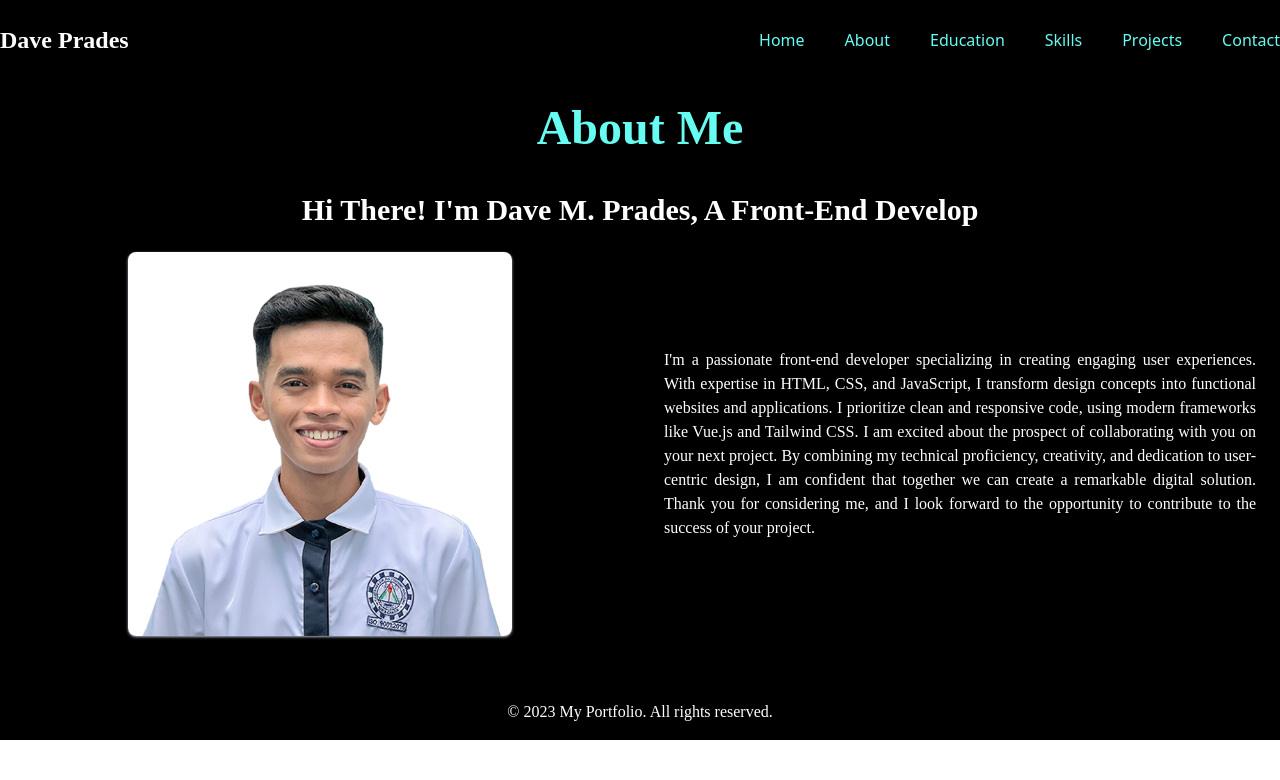
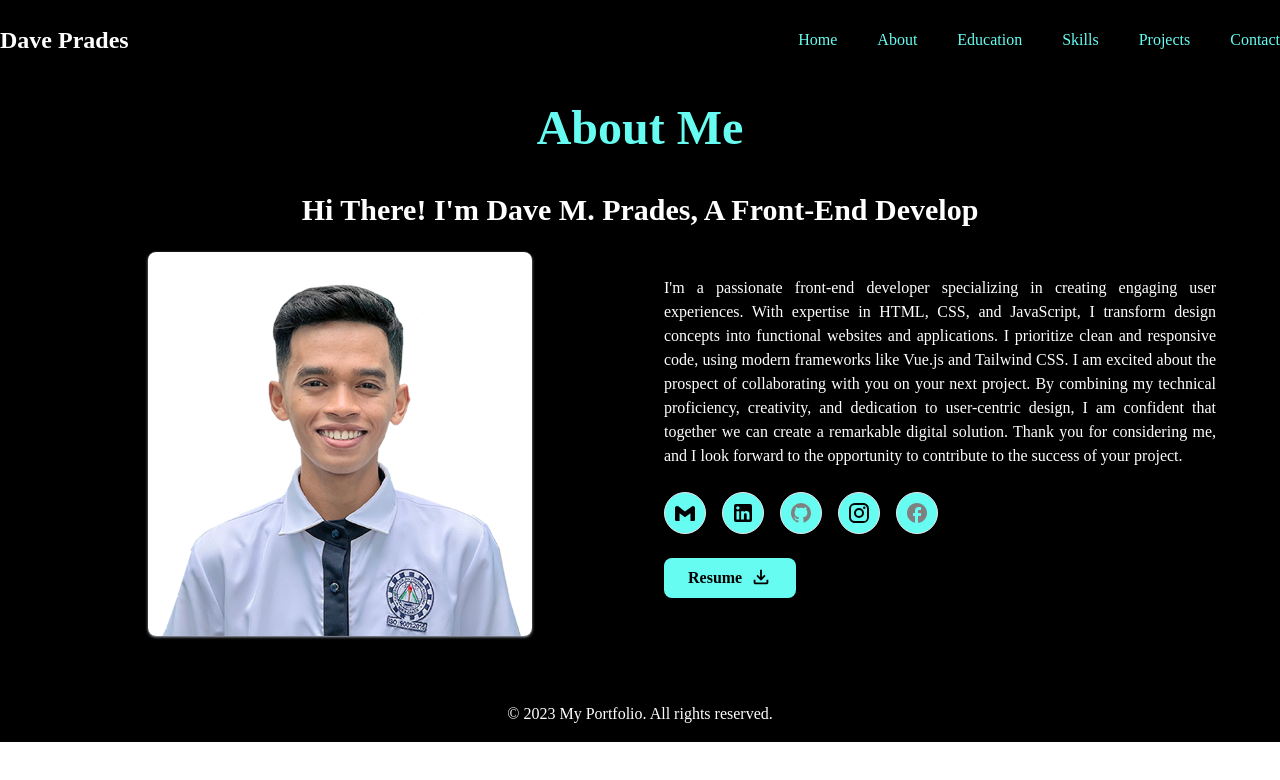
Before and after one commit to Wazeeexx/pradesportfolio, a Nuxt app: page /aboutme in a window 1280 px wide. Shown: the top 780 px of the page. Built offline with nearby package versions, Linux system fonts and the light colour scheme.

Commit message:
feat: Change content in about me.

```diff
--- a/pages/aboutme.vue
+++ b/pages/aboutme.vue
@@ -3,7 +3,7 @@
     <navbar />
     <menubar />
 
-    <section id="about" class="py-12">
+    <section id="about" class="py-12" style="margin-left: 40px; margin-right: 40px;">
       <h2 class="text-5xl font-bold font-poppins text-center mb-8" style="font-family: 'Poppins'; color: #66fcf1;">About Me</h2>
         <div class="flex justify-center">
           <p id="typewriter-text" class="text-3xl mb-4 p-2 font-semibold sm:text-center md:text-3xl lg:text-3xl xl:text-3xl text-white text-center font-mono" style="font-family: 'Poppins';"></p>
@@ -15,12 +15,63 @@
           </div>
 
           <div class="flex items-center mx-auto">
-          <p class="text-base sm:text-base lg:text-base text-justify px-6 py-6 sm:mx-auto text-white" style="font-family: 'Poppins';">
+            <div class="text-base sm:text-base lg:text-base text-justify px-6 py-6 sm:mx-auto text-white mx-0 sm:mx-auto" style="font-family: 'Poppins';">
               I'm a passionate front-end developer specializing in creating engaging user experiences. With expertise in HTML, CSS, and JavaScript,
               I transform design concepts into functional websites and applications. I prioritize clean and responsive code, using modern frameworks like Vue.js and Tailwind CSS.
               I am excited about the prospect of collaborating with you on your next project. By combining my technical proficiency, creativity, and dedication to user-centric design,
-            I am confident that together we can create a remarkable digital solution. Thank you for considering me, and I look forward to the opportunity to contribute to the success of your project.
-          </p>
+              I am confident that together we can create a remarkable digital solution. Thank you for considering me, and I look forward to the opportunity to contribute to the success of your project.<br>
+
+            <div class="mt-6">
+              <!-- gmail -->
+              <a href="https://mail.google.com/mail/u/0/#inbox" target="_blank" class="mt-2">
+                <button class="hover-red border border-gray-200 rounded-full p-2 hover:transform hover:scale-110 transition" style="background-color: #66fcf1;">
+                  <span class="gmail-icon"></span>
+                  <svg xmlns="http://www.w3.org/2000/svg" width="24" height="24" viewBox="0 0 24 24">
+                    <path fill="black" d="m18.73 5.41l-1.28 1L12 10.46L6.55 6.37l-1.28-1A2 2 0 0 0 2 7.05v11.59A1.36 1.36 0 0 0 3.36 20h3.19v-7.72L12 16.37l5.45-4.09V20h3.19A1.36 1.36 0 0 0 22 18.64V7.05a2 2 0 0 0-3.27-1.64z"/>
+                    </svg>
+                </button>
+              </a>
+
+              <!-- linkedin -->
+            <a href="https://www.linkedin.com/in/dave-prades-b6200221a/" target="_blank" class="ml-2 mt-2">
+                <button class="hover-red border border-gray-200 rounded-full p-2 ml-2 hover:transform hover:scale-110 transition" style="background-color: #66fcf1;">
+                  <svg xmlns="http://www.w3.org/2000/svg" width="24" height="24" viewBox="0 0 24 24">
+                    <path fill="black" d="M19 3a2 2 0 0 1 2 2v14a2 2 0 0 1-2 2H5a2 2 0 0 1-2-2V5a2 2 0 0 1 2-2h14m-.5 15.5v-5.3a3.26 3.26 0 0 0-3.26-3.26c-.85 0-1.84.52-2.32 1.3v-1.11h-2.79v8.37h2.79v-4.93c0-.77.62-1.4 1.39-1.4a1.4 1.4 0 0 1 1.4 1.4v4.93h2.79M6.88 8.56a1.68 1.68 0 0 0 1.68-1.68c0-.93-.75-1.69-1.68-1.69a1.69 1.69 0 0 0-1.69 1.69c0 .93.76 1.68 1.69 1.68m1.39 9.94v-8.37H5.5v8.37h2.77Z"/>
+                  </svg>
+                </button>
+              </a>
+              <!-- github -->
+              <a href="https://github.com/Wazeeexx" target="_blank" class="ml-2 mt-2">
+                <button class="hover-red border border-gray-200 rounded-full p-2 ml-2 hover:transform hover:scale-110 transition" style="background-color: #66fcf1;">
+                  <svg xmlns="http://www.w3.org/2000/svg" width="24" height="24" viewBox="0 0 24 24">
+                    <path fill="gray" d="M12 2A10 10 0 0 0 2 12c0 4.42 2.87 8.17 6.84 9.5c.5.08.66-.23.66-.5v-1.69c-2.77.6-3.36-1.34-3.36-1.34c-.46-1.16-1.11-1.47-1.11-1.47c-.91-.62.07-.6.07-.6c1 .07 1.53 1.03 1.53 1.03c.87 1.52 2.34 1.07 2.91.83c.09-.65.35-1.09.63-1.34c-2.22-.25-4.55-1.11-4.55-4.92c0-1.11.38-2 1.03-2.71c-.1-.25-.45-1.29.1-2.64c0 0 .84-.27 2.75 1.02c.79-.22 1.65-.33 2.5-.33c.85 0 1.71.11 2.5.33c1.91-1.29 2.75-1.02 2.75-1.02c.55 1.35.2 2.39.1 2.64c.65.71 1.03 1.6 1.03 2.71c0 3.82-2.34 4.66-4.57 4.91c.36.31.69.92.69 1.85V21c0 .27.16.59.67.5C19.14 20.16 22 16.42 22 12A10 10 0 0 0 12 2Z"/>
+                  </svg>
+                </button>
+              </a>
+              <!-- instagram -->
+              <a href="https://www.instagram.com/davexxprds/" target="_blank" class="ml-2 mt-2">
+                <button class="hover-red border border-gray-200 rounded-full p-2 ml-2 hover:transform hover:scale-110 transition" style="background-color: #66fcf1;">
+                  <svg xmlns="http://www.w3.org/2000/svg" width="24" height="24" viewBox="0 0 24 24">
+                    <path fill="black" d="M7.8 2h8.4C19.4 2 22 4.6 22 7.8v8.4a5.8 5.8 0 0 1-5.8 5.8H7.8C4.6 22 2 19.4 2 16.2V7.8A5.8 5.8 0 0 1 7.8 2m-.2 2A3.6 3.6 0 0 0 4 7.6v8.8C4 18.39 5.61 20 7.6 20h8.8a3.6 3.6 0 0 0 3.6-3.6V7.6C20 5.61 18.39 4 16.4 4H7.6m9.65 1.5a1.25 1.25 0 0 1 1.25 1.25A1.25 1.25 0 0 1 17.25 8A1.25 1.25 0 0 1 16 6.75a1.25 1.25 0 0 1 1.25-1.25M12 7a5 5 0 0 1 5 5a5 5 0 0 1-5 5a5 5 0 0 1-5-5a5 5 0 0 1 5-5m0 2a3 3 0 0 0-3 3a3 3 0 0 0 3 3a3 3 0 0 0 3-3a3 3 0 0 0-3-3Z"/>
+                  </svg>
+                </button>
+              </a>
+
+              <!-- facebook -->
+              <a href="https://www.facebook.com/dave.prades.5/" target="_blank" class="ml-2 mt-2 ">
+                <button class="hover-red border border-gray-200 rounded-full p-2 ml-2 hover:transform hover:scale-110 transition" style="background-color: #66fcf1;">
+                  <svg xmlns="http://www.w3.org/2000/svg" width="24" height="24" viewBox="0 0 24 24">
+                    <path fill="gray" d="M22 12c0-5.52-4.48-10-10-10S2 6.48 2 12c0 4.84 3.44 8.87 8 9.8V15H8v-3h2V9.5C10 7.57 11.57 6 13.5 6H16v3h-2c-.55 0-1 .45-1 1v2h3v3h-3v6.95c5.05-.5 9-4.76 9-9.95z"/>
+                  </svg>
+                </button>
+              </a>
+            </div>
+            <div class="mt-6">
+                <a href="https://drive.google.com/drive/folders/1oSNrJauek5emIjKgUi377Bz-s5wM_2rP"  class="text-black-500 mr-60 inline-flex px-6 py-2 text-black rounded-lg mb-4 md:mb-18 font-bold hover:bg-gray-600"
+                  style="font-family: 'Poppins'; background-color: #66fcf1;">Resume<svg class="ml-2" xmlns="http://www.w3.org/2000/svg" width="22" height="22" viewBox="0 0 24 24"><path fill="currentColor" d="m12 16l-5-5l1.4-1.45l2.6 2.6V4h2v8.15l2.6-2.6L17 11l-5 5Zm-6 4q-.825 0-1.413-.588T4 18v-3h2v3h12v-3h2v3q0 .825-.588 1.413T18 20H6Z"/></svg>
+                </a>
+            </div>
+          </div>
         </div>
       </div>
     </section>
@@ -65,4 +116,8 @@ export default {
 </script>
 
 <style>
+.font-poppins {
+    font-family: 'Poppins';
+  }
+
 </style>
--- a/pages/contact.vue
+++ b/pages/contact.vue
@@ -3,7 +3,7 @@
       <navbar />
       <menubar />
 
-      <section id="contact" class="py-12 w-screen h-screen ">
+      <section id="contact" class="py-12 h-screen" style="margin-left: 30px; margin-right: 30px;">
         <h1 class="text-5xl font-bold text-center" style="font-family: 'Poppins'; color: #66fcf1;">Contact Me</h1>
         <p class="flex justify-center text-sm" style="font-family: 'Poppins';">let's get connected:</p>
         <h2 class="text-4xl font-bold text-center mt-6 text-white sm:flex sm:justify-center" style="font-family: 'Poppins';">
--- a/pages/education.vue
+++ b/pages/education.vue
@@ -3,7 +3,7 @@
      <navbar />
      <menubar />
 
-     <section id="education" class=" w-screen h-full col cols-span-2 py-12">
+     <section id="education" class="h-full col cols-span-2 py-12"  style="margin-left: 30px; margin-right: 30px;">
        <h2 class="text-5xl font-bold font-poppins text-center" style="font-family: 'Poppins'; color: #66fcf1;">Education</h2>
         <div class="grid grid-cols-1 md:grid-cols-2 flex jutify-center">
             <!-- Education Item 1 -->
--- a/pages/projects.vue
+++ b/pages/projects.vue
@@ -3,7 +3,7 @@
         <navbar />
         <menubar />
 
-        <section id="projects" class="w-screen h-screen py-12">
+        <section id="projects" class="h-screen py-12"  style="margin-left: 30px; margin-right: 30px;">
             <div class="flex justify-center">
                 <h2 class="text-5xl font-bold" style="font-family: 'Poppins'; color: #66fcf1;">My Projects</h2>
             </div>
```
Also changed, not shown: components/menubar.vue (+29 -19 lines), pages/index.vue (+16 -16 lines). Lines whose indentation alone changed are shown as unchanged.
